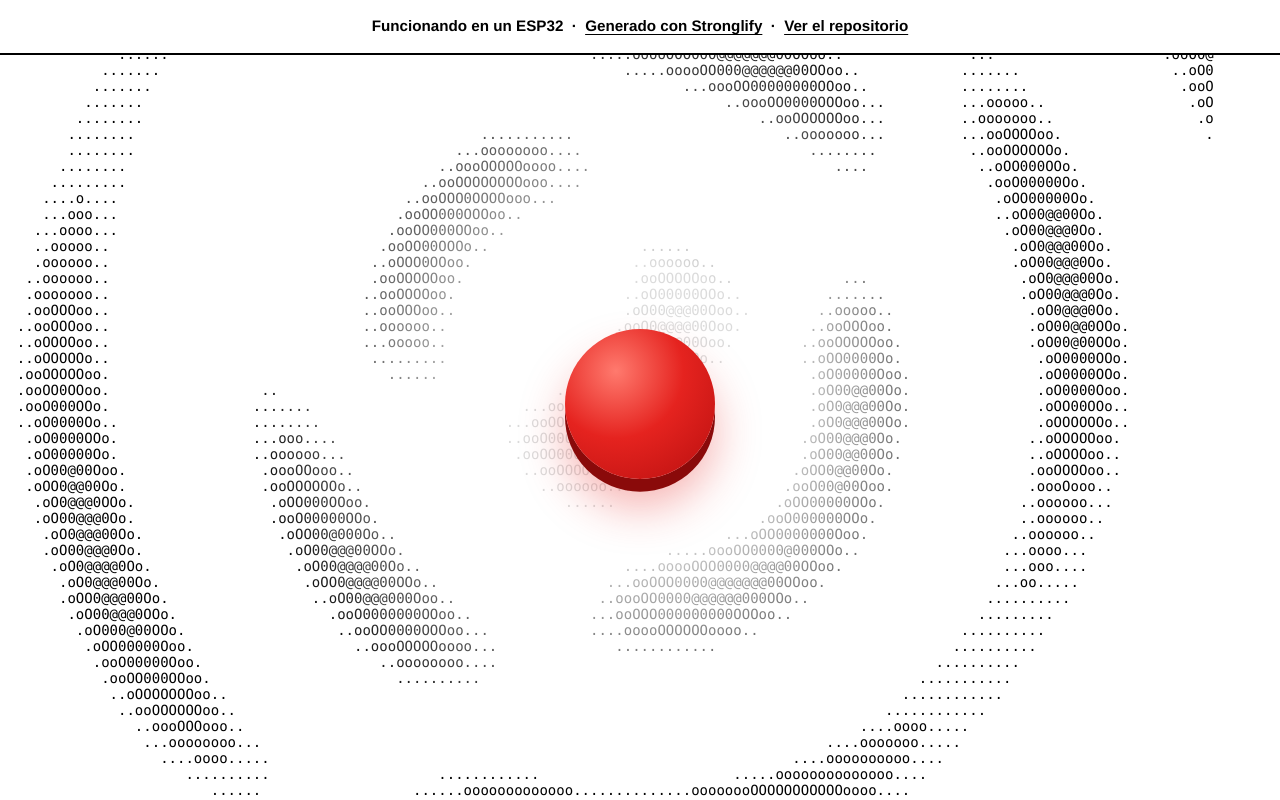
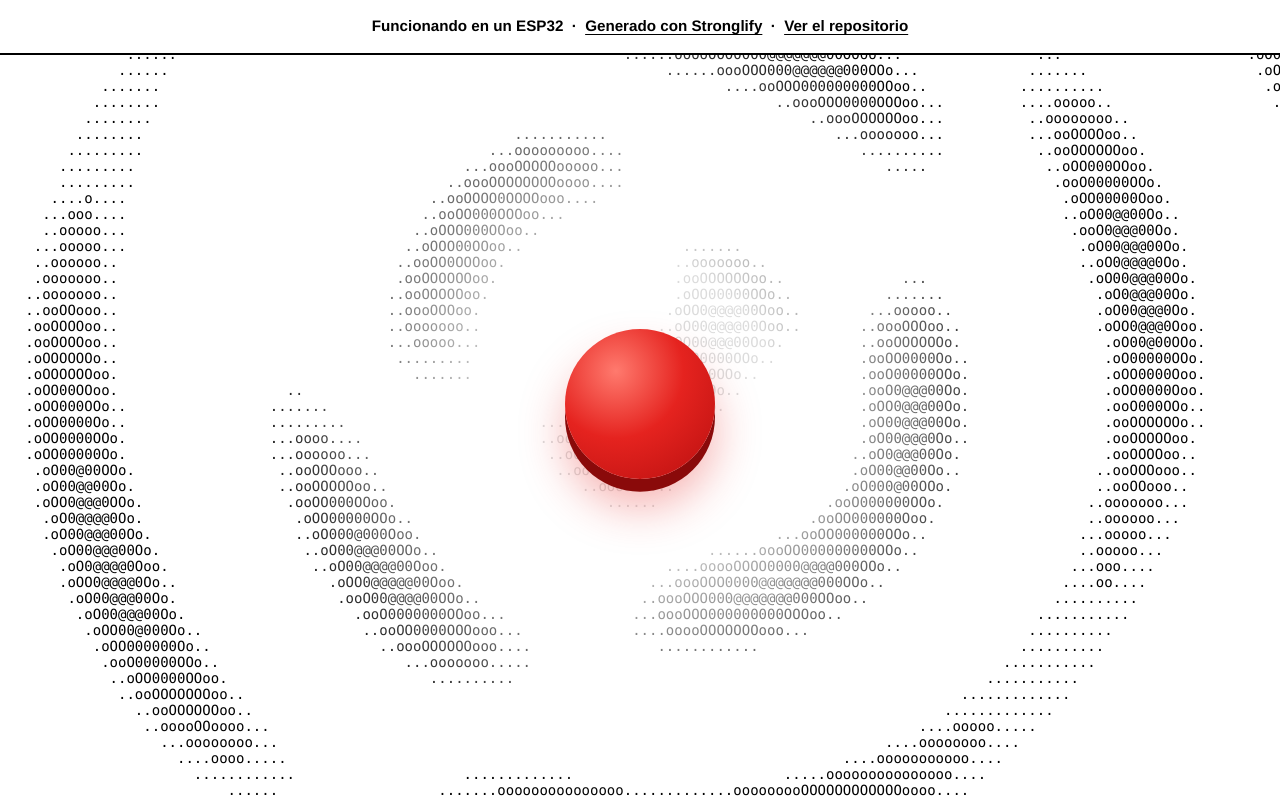
Before and after one commit to 4cceleration/ESP, a plain HTML site: page index.html in a window 1280 px wide. Drawn offline with Linux system fonts and the light colour scheme.

Commit message:
Stronglify: publish tudominio.com

```diff
--- a/index.html
+++ b/index.html
@@ -182,15 +182,18 @@ button{font-family:inherit}
   function resize() {
     dpr = Math.min(window.devicePixelRatio || 1, 2);
     var w = window.innerWidth, h = window.innerHeight;
-    if (w < 600) { CW = 8; CH = 14; } else { CW = 9; CH = 16; }
-    cols = Math.ceil(w / CW) + 1;
-    rows = Math.ceil(h / CH) + 1;
+    CH = w < 600 ? 14 : 16;
     cv.width = Math.round(w * dpr);
     cv.height = Math.round(h * dpr);
     cx.setTransform(dpr, 0, 0, dpr, 0, 0);
     cx.font = (CH - 2) + 'px ui-monospace,SFMono-Regular,Menlo,Consolas,monospace';
     cx.textBaseline = 'top';
     cx.fillStyle = '#000';
+
+
+    CW = cx.measureText('0000000000').width / 10 || (CH - 2) * 0.6;
+    cols = Math.ceil(w / CW) + 2;
+    rows = Math.ceil(h / CH) + 1;
   }
 
   function draw(ms) {
@@ -203,23 +206,24 @@ button{font-family:inherit}
     var zoom = 1 + 0.4 * sin(real * 0.23), rot = real * 0.06 + 0.5 * sin(real * 0.11);
     var cr = cos(rot) * zoom, sr = sin(rot) * zoom;
     var hx = cols / 2, hy = rows / 2;
+    var kx = 0.0069 * CW, ky = 0.0072 * CH, asp = CW / CH;
 
     mx += (tx - mx) * 0.08; my += (ty - my) * 0.08;
     splash *= 0.965;
     cx.clearRect(0, 0, cv.width, cv.height);
 
     for (var y = 0; y < rows; y++) {
-      var py = (y - hy) * 0.115, line = '';
+      var py = (y - hy) * ky, line = '';
       for (var x = 0; x < cols; x++) {
-        var px = (x - hx) * 0.062;
+        var px = (x - hx) * kx;
         var X = px * cr - py * sr, Y = px * sr + py * cr;
         var b = scene(sa, X, Y, t);
         b += (scene(sb, X, Y, t) - b) * mix;
 
-        var dx = (x - mx) * 0.55, dy = y - my, dist = sqrt(dx * dx + dy * dy);
+        var dx = (x - mx) * asp, dy = y - my, dist = sqrt(dx * dx + dy * dy);
         b += 0.6 * Math.exp(-dist * dist * 0.012) * sin(dist * 0.9 - t * 5);
         if (splash > 0.02) {
-          var ex = (x - hx) * 0.55, ey = y - hy;
+          var ex = (x - hx) * asp, ey = y - hy;
           b += splash * 0.8 * sin(sqrt(ex * ex + ey * ey) * 0.5 - real * 9);
         }
 
```
